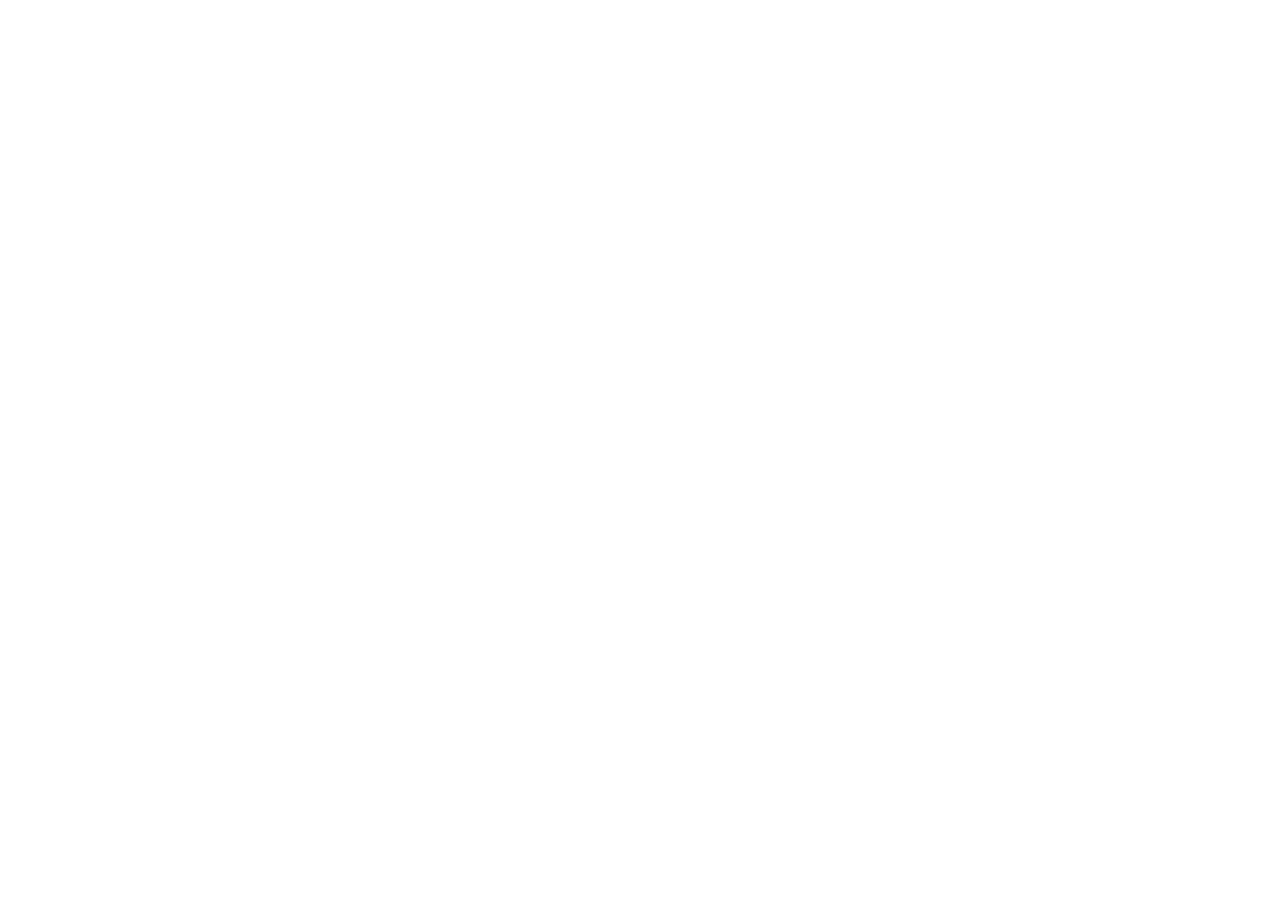
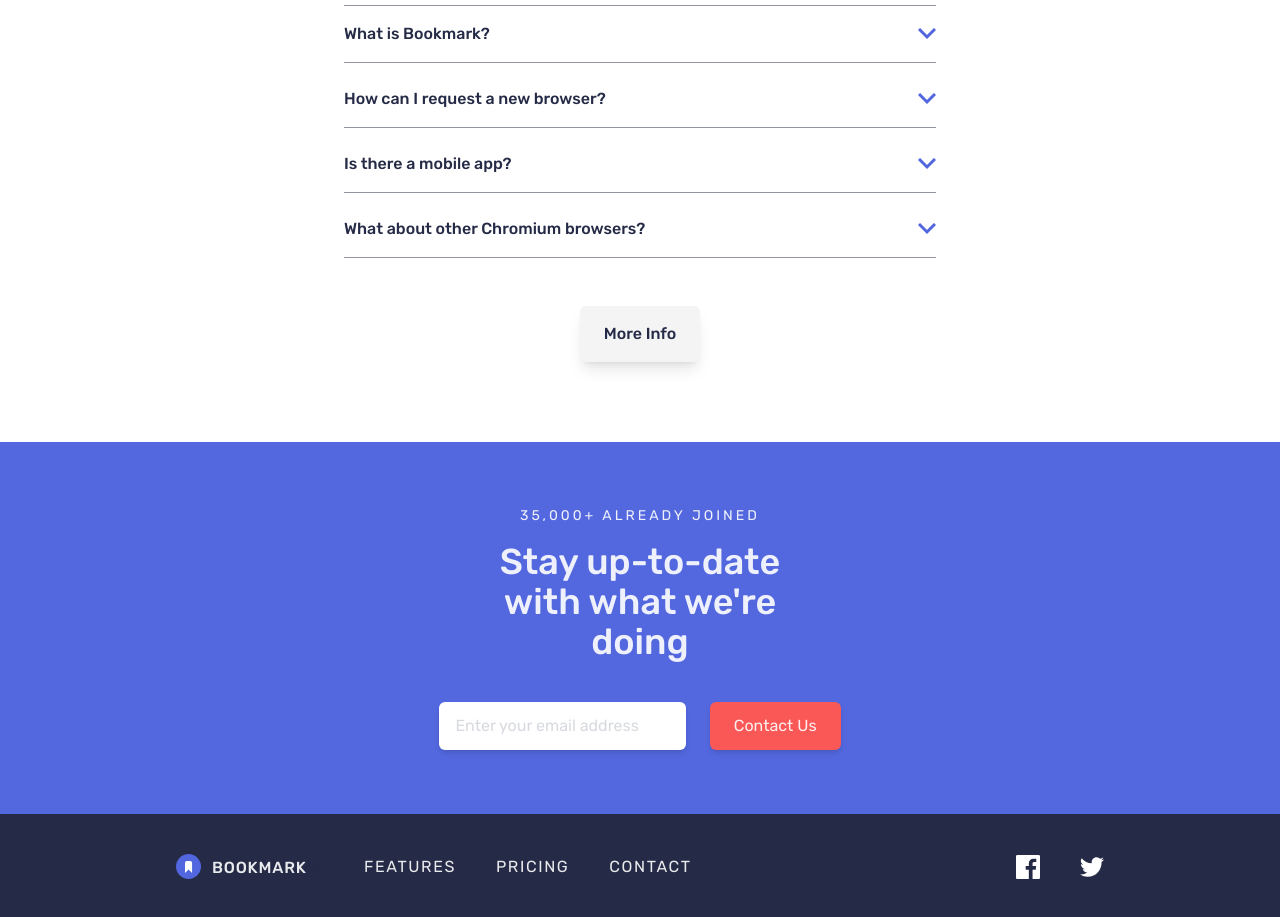
Before and after one commit to Dvin12/FrontEndMentorChallenges, a React (Vite) app: page / in a window 1280 px wide. Shown: the part 2580-3497 px from the top of the page. Before the commit the page ends 800 px from the top, so only its background shows below. Built offline with nearby package versions, Linux system fonts and the light colour scheme.

Commit message:
finished the desktop version, all that remains is some tweaking

```diff
--- a/src/App.jsx
+++ b/src/App.jsx
@@ -13,13 +13,13 @@
     <Main>
       <Navigation />
       <Header />
-      {/* <Section>
+      <Section>
         <Features />
         <Extension />
         <FAQ />
         <NewsLetter />
       </Section>
-      <Footer /> */}
+      <Footer />
     </Main>
   );
 }
--- a/src/components/Browser.jsx
+++ b/src/components/Browser.jsx
@@ -1,9 +1,13 @@
 import Button from "./Button";
 
-export default function Browser({ browser }) {
+export default function Browser({ browser, num }) {
   const { image, text, version, title } = browser;
   return (
-    <article className="flex flex-col items-center justify-center py-10 shadow-lg rounded-2xl ">
+    <article
+      className={`flex flex-col items-center justify-center py-10 shadow-lg rounded-2xl ${
+        num === 1 && "mt-20"
+      } ${num === 2 && "mt-40"} `}
+    >
       <div className="flex flex-col items-center justify-center text-center">
         <img src={image} alt={title} />
         <h4 className="mt-5 text-xl font-medium">Add to {title}</h4>
--- a/src/components/Extension.jsx
+++ b/src/components/Extension.jsx
@@ -23,15 +23,17 @@
 export default function Extension() {
   return (
     <>
-      <article className="flex flex-col items-center justify-center px-6 text-center">
-        <h3 className="text-2xl font-medium">Download the extension</h3>
-        <p className="mt-2">
+      <article className="flex flex-col items-center justify-center px-6 text-center xl:mt-36">
+        <h3 className="text-2xl font-medium xl:text-4xl">
+          Download the extension
+        </h3>
+        <p className="mt-2 xl:text-lg xl:w-[34rem] xl:mt-10">
           We've got more browsers in the pipeline. Please do let us know if
           you've got a favourite you'd like us to prioritize.
         </p>
       </article>
 
-      <section className="flex flex-col items-center justify-center gap-6 my-6">
+      <section className="flex flex-col items-center justify-center gap-6 my-6 xl:flex-row xl:gap-10">
         {extensions.map((browser, i) => (
           <Browser browser={browser} key={i} num={i} />
         ))}
--- a/src/components/FAQ.jsx
+++ b/src/components/FAQ.jsx
@@ -34,14 +34,16 @@
   return (
     <section className="flex flex-col items-center justify-center">
       <article className="px-6 mt-24 text-center ">
-        <h4 className="px-4 text-2xl font-medium">Fequently Asked Questions</h4>
-        <p className="my-4">
+        <h4 className="px-4 text-2xl font-medium xl:text-3xl">
+          Fequently Asked Questions
+        </h4>
+        <p className="my-4 xl:text-lg xl:w-[33rem]">
           Here are some of our FAQ's. If you have any other questions you'd like
           answered please feel free to email us.
         </p>
       </article>
 
-      <section className="w-full px-6 my-10">
+      <section className="w-full px-6 my-10 xl:w-1/2">
         {faq.map((question, i) => (
           <FaqItem
             question={question}
--- a/src/components/FaqItem.jsx
+++ b/src/components/FaqItem.jsx
@@ -1,11 +1,13 @@
 export default function FaqItem({ question, num, handleSelected, isSelected }) {
   return (
     <section
-      className="flex flex-col  border-b-[1px] border-gBlue my-2 cursor-pointer"
+      className={`flex flex-col  border-b-[1px]  border-gBlue my-2 cursor-pointer ${
+        num === 0 && "border-t-[1px]"
+      }`}
       onClick={() => handleSelected(num)}
     >
       <article className="flex items-center justify-between my-4">
-        <h5 className="font-medium text-vDarkBlue">{question.question}</h5>
+        <h5 className="font-medium text-vDarkBlue x">{question.question}</h5>
         <img
           src="./assets/images/icon-arrow.svg"
           alt="arrow"
--- a/src/components/Feature.jsx
+++ b/src/components/Feature.jsx
@@ -1,16 +1,23 @@
+import Button from "./Button";
+
 export default function Feature({ feature, num, selected }) {
   const { title, text, image } = feature;
   return (
     <>
       {selected === num && (
-        <section className="flex flex-col items-center justify-center my-16">
-          <div className="relative flex flex-col items-center justify-center">
-            <img src={image} alt={title} className="z-30 px-6 w-[95%]" />
-            <div className="absolute left-0 z-20 h-52 w-72 top-8 bg-sBlue rounded-tr-[6rem] rounded-br-[6rem]"></div>
+        <section className="flex flex-col items-center justify-center my-16 xl:flex-row ">
+          <div className="relative flex flex-col items-center justify-center xl:w-full">
+            <img
+              src={image}
+              alt={title}
+              className="z-30 px-6 w-[95%] xl:w-[35rem]  "
+            />
+            <div className="absolute left-0 z-20 h-52 w-72 top-8 bg-sBlue rounded-tr-[6rem] rounded-br-[6rem] xl:rounded-br-[8rem] xl:top-20 xl:h-full xl:w-[60%]"></div>
           </div>
-          <div className="flex flex-col items-center justify-center px-6 my-20 text-center">
-            <h3 className="text-2xl font-medium">{title}</h3>
-            <p className="mt-2">{text}</p>
+          <div className="flex flex-col items-center justify-center px-6 my-20 text-center xl:w-2/3 xl:text-left xl:items-start ">
+            <h3 className="text-2xl font-medium xl:text-4xl">{title}</h3>
+            <p className="mt-2 xl:w-[60%] xl:text-lg xl:py-6">{text}</p>
+            <Button>More Info</Button>
           </div>
         </section>
       )}
--- a/src/components/Features.jsx
+++ b/src/components/Features.jsx
@@ -38,42 +38,42 @@
 
   return (
     <>
-      <article className="flex flex-col items-center justify-center w-full px-8 text-center mt-28">
-        <h2 className="text-2xl font-medium">Features</h2>
-        <p className="mt-2 leading-normal ">
+      <article className="flex flex-col items-center justify-center w-full px-8 text-center mt-28 xl:mt-40">
+        <h2 className="text-2xl font-medium xl:text-3xl">Features</h2>
+        <p className="mt-2 leading-normal xl:mt-6 xl:text-xl xl:w-[40rem] ">
           Our aim is to make it quick and easy for you to access your favourite
           websites. Your bookmarks sync between your devices so you can access
           them on the go.
         </p>
       </article>
-      <div className="px-6 mt-6">
-        <ul className="flex flex-col items-center justify-center text-center text-vDarkBlue">
+      <div className="px-6 mt-6 xl:px-80 xl:mt-12">
+        <ul className="flex flex-col items-center justify-center text-center text-vDarkBlue xl:flex-row xl:border-b-[1px] xl:text-lg">
           <li
-            className="w-full py-4 border-t-[1px] border-gBlue cursor-pointer relative"
+            className="w-full py-4 border-t-[1px] border-gBlue cursor-pointer relative xl:border-none xl:py-6"
             onClick={handleBookmarking}
           >
             <span> Simple Bookmarking</span>
             {selected === 0 && (
-              <div className="absolute bottom-0 w-[50%] h-1 bg-sRed translate-x-1/2"></div>
+              <div className="absolute bottom-0 w-[50%] xl:w-[100%] h-1 bg-sRed translate-x-1/2 xl:translate-x-0"></div>
             )}
           </li>
           <li
-            className="w-full py-4 border-t-[1px] border-gBlue cursor-pointer relative"
+            className="w-full py-4 border-t-[1px] border-gBlue cursor-pointer relative xl:border-none  xl:py-6"
             onClick={handleSearching}
           >
             <span>Speedy Searching</span>
             {selected === 1 && (
-              <div className="absolute bottom-0 w-[50%] h-1 bg-sRed translate-x-1/2"></div>
+              <div className="absolute bottom-0 w-[50%] h-1 bg-sRed translate-x-1/2 xl:translate-x-0 xl:w-[100%]"></div>
             )}
           </li>
           <li
-            className="w-full py-4 border-t-[1px] border-b-[1px] border-gBlue cursor-pointer relative"
+            className="w-full py-4 border-t-[1px] border-b-[1px] border-gBlue cursor-pointer relative xl:border-none  xl:py-6"
             onClick={handleSharing}
           >
             <span>Easy Sharing</span>
 
             {selected === 2 && (
-              <div className="absolute bottom-0 w-[50%] h-1 bg-sRed translate-x-1/2"></div>
+              <div className="absolute bottom-0 w-[50%] h-1 bg-sRed translate-x-1/2 xl:translate-x-0 xl:w-[100%]"></div>
             )}
           </li>
         </ul>
--- a/src/components/Footer.jsx
+++ b/src/components/Footer.jsx
@@ -1,10 +1,10 @@
 export default function Footer() {
   return (
-    <footer className="w-full py-10 bg-vDarkBlue text-[#FFF] text-opacity-90 tracking-widest ">
-      <section className="flex flex-col items-center justify-center gap-6 ">
-        <div className="relative mb-3">
+    <footer className="w-full py-10 bg-vDarkBlue text-[#FFF] text-opacity-90 tracking-widest xl:flex xl:items-center xl:justify-between xl:px-44 ">
+      <section className="flex flex-col items-center justify-center gap-6 xl:flex-row xl:gap-10 ">
+        <div className="relative mb-3 xl:mb-0">
           <img src="./assets/images/logo-bookmark.svg" alt="company name" />
-          <span className="   z-30 absolute top-0.5 left-9 font-medium tracking-wider ">
+          <span className="   z-30 absolute top-0.5 left-9 font-medium tracking-wider  ">
             BOOKMARK
           </span>
         </div>
@@ -13,7 +13,7 @@
         <a href="#">CONTACT</a>
       </section>
 
-      <section className="flex items-center justify-center gap-10 mt-10">
+      <section className="flex items-center justify-center gap-10 mt-10 xl:mt-0 ">
         <img src="./assets/images/icon-facebook.svg" alt="facebook" />
         <img src="./assets/images/icon-twitter.svg" alt="twitter" />
       </section>
--- a/src/components/NewsLetter.jsx
+++ b/src/components/NewsLetter.jsx
@@ -18,35 +18,38 @@
   return (
     <section className="flex flex-col items-center justify-center px-6 py-16 mt-20 bg-sBlue text-[#fff] text-opacity-90 text-center">
       <span className="tracking-[3px] text-sm ">35,000+ ALREADY JOINED</span>
-      <h5 className="my-2 text-2xl font-medium">
+      <h5 className="my-2 text-2xl font-medium xl:text-4xl xl:w-1/4 xl:my-4">
         Stay up-to-date with what we're doing
       </h5>
       <form
-        className={`flex flex-col items-center justify-center w-full ${
-          !valid ? "gap-10" : "gap-4"
+        className={`flex flex-col xl:gap-6 items-center xl:flex-row  justify-center w-full ${
+          !valid ? "gap-10" : "gap-4 "
         }  mt-6 relative`}
         onSubmit={handleSubmit}
       >
+        <div className="relative w-[20%]">
           <input
             type="text"
             placeholder="Enter your email address"
             value={email}
             onChange={(e) => setEmail(e.target.value)}
-          className={`w-full px-4 py-3 rounded-md shadow-md text-vDarkBlue placeholder:opacity-40 ${
+            className={`w-full xl:w-full px-4 py-3 rounded-md shadow-md text-vDarkBlue placeholder:opacity-40 ${
               !valid ? " border-sRed border-[3px] outline-none" : ""
             }`}
           />
           {!valid && (
-          <p className="absolute z-10 w-full px-3 py-1 text-xs italic font-medium text-left rounded-b-md top-[50px] bg-sRed text-opacity-70">
+            <p className="absolute z-10 w-full xl:w-full xl:left-0  px-3 py-1 text-xs italic font-medium text-left rounded-b-md top-[50px] bg-sRed text-opacity-70">
               Whoops, make sure it's an email
             </p>
           )}
           {!valid && (
-          <div className="absolute top-4 right-4">
+            <div className="absolute top-4 right-4 xl:right-6 ">
               <img src="./assets/images/icon-error.svg" alt="error" />
             </div>
           )}
-        <button className="w-full py-3 rounded-md shadow-md bg-sRed">
+        </div>
+
+        <button className="w-full py-3 rounded-md shadow-md xl:w-fit xl:px-6 bg-sRed">
           Contact Us
         </button>
       </form>
```
Lines whose indentation alone changed are shown as unchanged.
